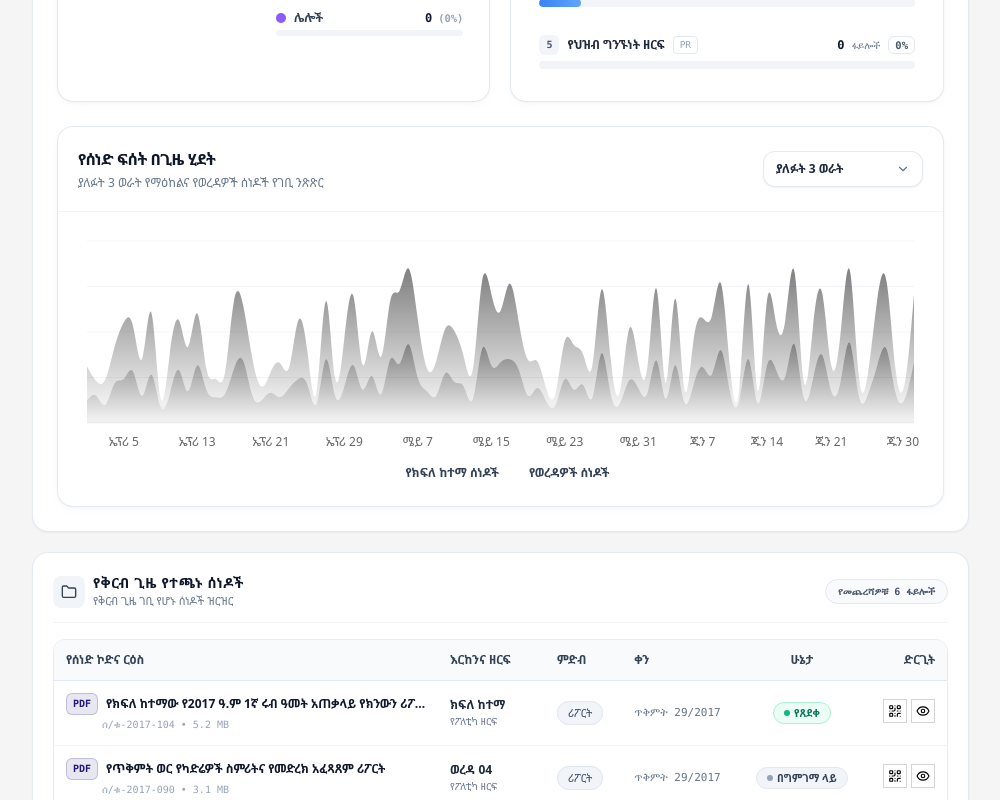
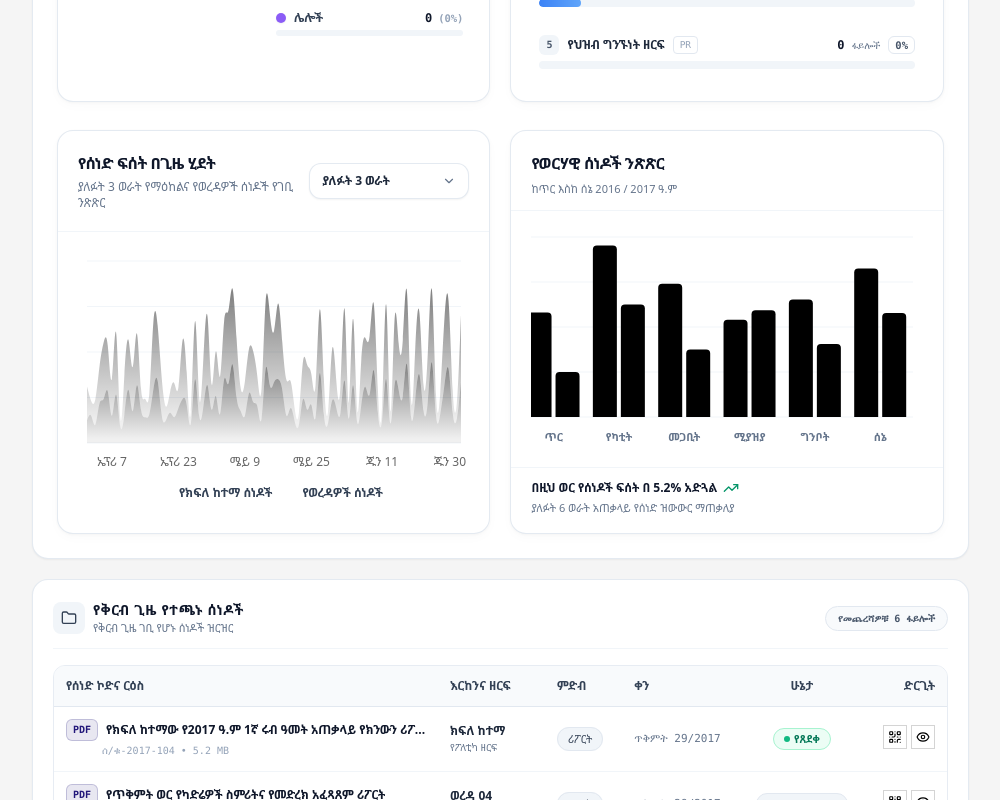
Before and after one commit to Lazitese/akky, a Next.js app: page / in a window 1280 px wide. Shown: the part 1100-1900 px from the top of the page, without its empty margins (279-1279 px from the left). Built offline with nearby package versions, Linux system fonts and the light colour scheme.

Commit message:
feat(charts): add ChartBarMultiple comparative 6-month chart with Prosperity branding and pure Amharic labels

```diff
--- /dev/null
+++ b/src/components/charts/ChartBarMultiple.tsx
@@ -0,0 +1,86 @@
+"use client"
+
+import * as React from "react"
+import { TrendingUp } from "lucide-react"
+import { Bar, BarChart, CartesianGrid, XAxis } from "recharts"
+
+import {
+  Card,
+  CardContent,
+  CardDescription,
+  CardFooter,
+  CardHeader,
+  CardTitle,
+} from "@/components/ui/card"
+import {
+  ChartContainer,
+  ChartTooltip,
+  ChartTooltipContent,
+  type ChartConfig,
+} from "@/components/ui/chart"
+
+export const description = "A multiple bar chart"
+
+const chartData = [
+  { month: "ጥር", desktop: 186, mobile: 80 },
+  { month: "የካቲት", desktop: 305, mobile: 200 },
+  { month: "መጋቢት", desktop: 237, mobile: 120 },
+  { month: "ሚያዝያ", desktop: 173, mobile: 190 },
+  { month: "ግንቦት", desktop: 209, mobile: 130 },
+  { month: "ሰኔ", desktop: 264, mobile: 185 },
+]
+
+const chartConfig = {
+  desktop: {
+    label: "የክፍለ ከተማ ሰነዶች",
+    color: "var(--chart-1)",
+  },
+  mobile: {
+    label: "የወረዳዎች ሰነዶች",
+    color: "var(--chart-2)",
+  },
+} satisfies ChartConfig
+
+export function ChartBarMultiple() {
+  return (
+    <Card className="rounded-2xl border border-slate-200/90 shadow-[0_1px_3px_rgba(0,0,0,0.03),0_4px_12px_rgba(0,0,0,0.02)] flex flex-col justify-between">
+      <CardHeader className="border-b border-slate-100 pb-3">
+        <CardTitle className="font-black text-sm text-slate-900 tracking-tight">
+          የወርሃዊ ሰነዶች ንጽጽር
+        </CardTitle>
+        <CardDescription className="text-[11px] text-slate-500">
+          ከጥር እስከ ሰኔ 2016 / 2017 ዓ.ም
+        </CardDescription>
+      </CardHeader>
+      <CardContent className="pt-4">
+        <ChartContainer config={chartConfig} className="aspect-auto h-[220px] w-full">
+          <BarChart data={chartData} margin={{ top: 10, right: 10, left: -10, bottom: 0 }}>
+            <CartesianGrid vertical={false} stroke="#f1f5f9" />
+            <XAxis
+              dataKey="month"
+              tickLine={false}
+              tickMargin={10}
+              axisLine={false}
+              tick={{ fontSize: 11, fill: '#64748b', fontWeight: 600 }}
+            />
+            <ChartTooltip
+              cursor={{ fill: 'rgba(34, 23, 122, 0.04)' }}
+              content={<ChartTooltipContent indicator="dashed" />}
+            />
+            <Bar dataKey="desktop" fill="var(--color-desktop)" radius={[4, 4, 0, 0]} />
+            <Bar dataKey="mobile" fill="var(--color-mobile)" radius={[4, 4, 0, 0]} />
+          </BarChart>
+        </ChartContainer>
+      </CardContent>
+      <CardFooter className="flex-col items-start gap-1.5 text-xs border-t border-slate-100 pt-3">
+        <div className="flex items-center gap-1.5 leading-none font-bold text-slate-900">
+          <span>በዚህ ወር የሰነዶች ፍሰት በ 5.2% አድጓል</span>
+          <TrendingUp className="h-4 w-4 text-emerald-600" />
+        </div>
+        <div className="leading-none text-slate-500 text-[11px]">
+          ያለፉት 6 ወራት አጠቃላይ የሰነድ ዝውውር ማጠቃለያ
+        </div>
+      </CardFooter>
+    </Card>
+  )
+}
--- a/src/components/dashboards/SubcitySuperAdminDashboard.tsx
+++ b/src/components/dashboards/SubcitySuperAdminDashboard.tsx
@@ -29,6 +29,7 @@ import {
   ModernRankedProgressList
 } from '../charts/ModernSaasCharts';
 import { ChartAreaInteractive } from '../charts/ChartAreaInteractive';
+import { ChartBarMultiple } from '../charts/ChartBarMultiple';
 
 interface SubcitySuperAdminDashboardProps {
   currentUser: User;
@@ -571,8 +572,11 @@ export const SubcitySuperAdminDashboard: React.FC<SubcitySuperAdminDashboardProp
               </div>
             </div>
 
-            {/* Interactive Area Chart */}
-            <ChartAreaInteractive />
+            {/* Visual Analytics Suite: Interactive Area Chart & Multiple Bar Chart */}
+            <div className="grid grid-cols-1 lg:grid-cols-2 gap-5 pt-1">
+              <ChartAreaInteractive />
+              <ChartBarMultiple />
+            </div>
           </div>
 
           {/* Recent Uploads List: Modern SaaS Table */}
```
